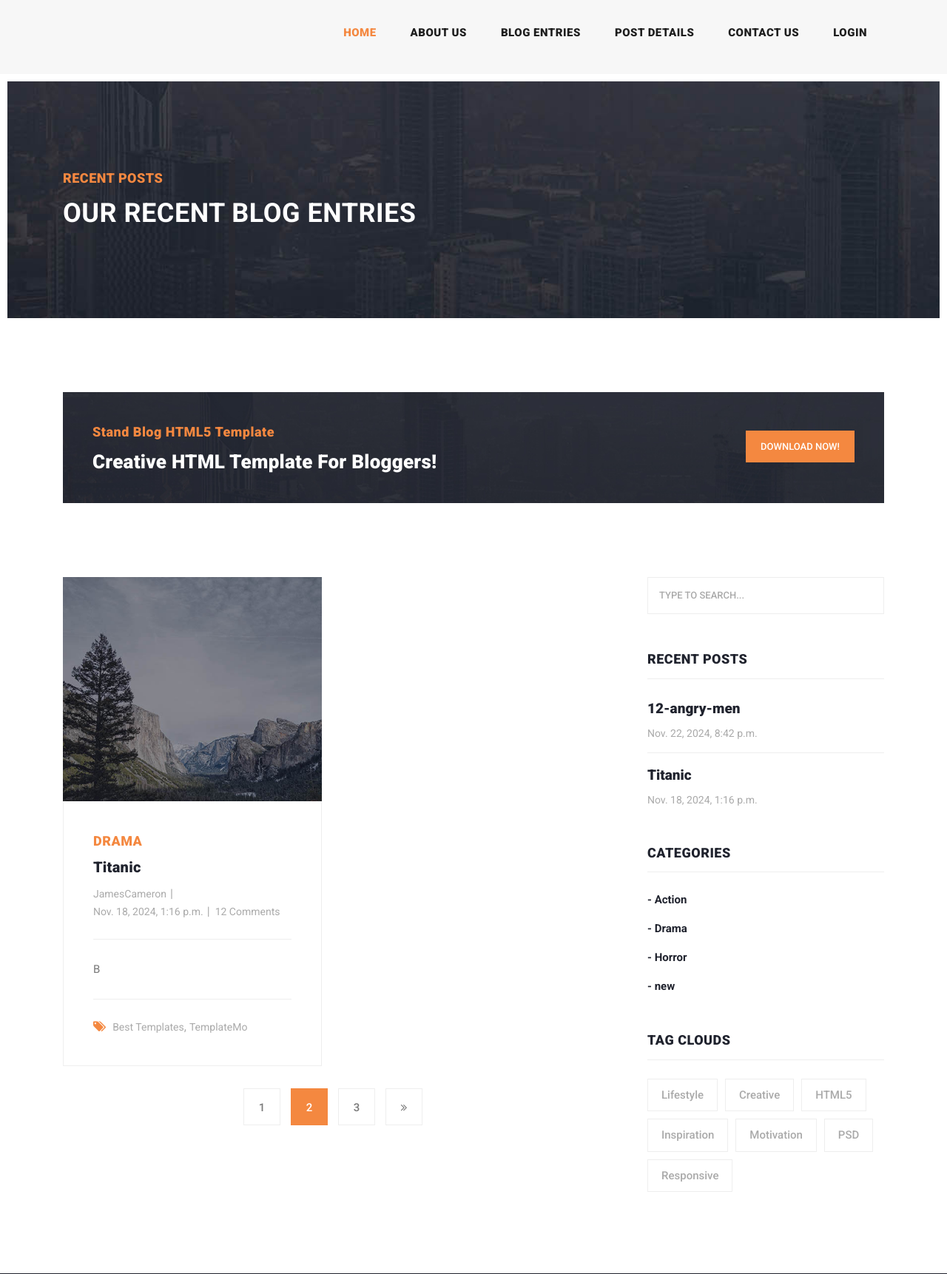
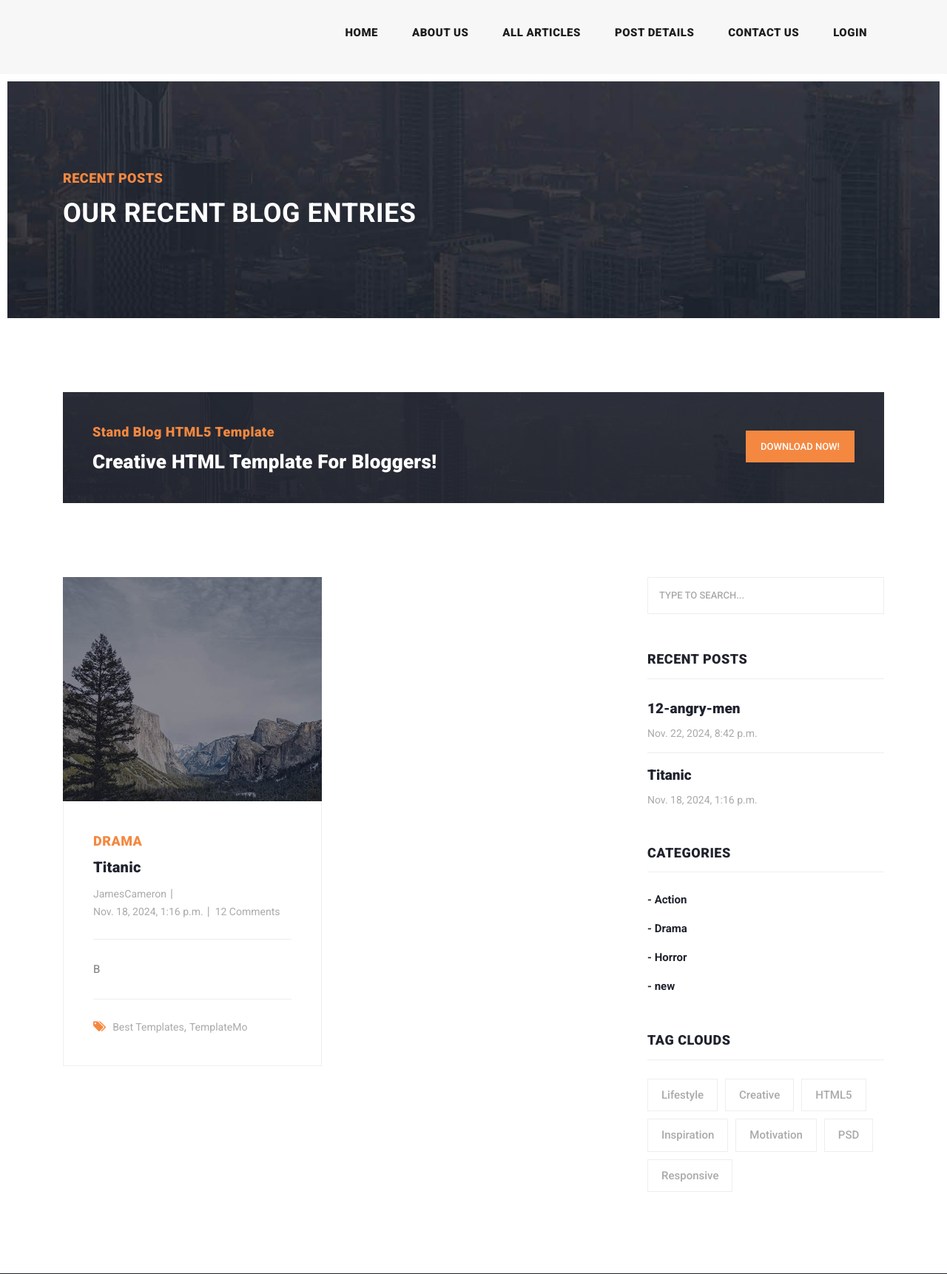
Before and after one commit to zarrroshin/BLOG, a Django app: a page that uses templates/includes/header.html in a window 1280 px wide. Shown: the top 1722 px of the page at 74% size. Run offline with Django 5.2, Linux system fonts and the light colour scheme; data comes from the database, SQL or seed files in the repository; both versions use the stored data as it was after the commit; some libraries are stand-ins or nearby versions.

Commit message:
implementing header design

```diff
--- a/blog/admin.py
+++ b/blog/admin.py
@@ -3,4 +3,4 @@ from .models import Article, Category,New
 
 admin.site.register(Article)
 admin.site.register(Category)
-admin.site.register(New)
+# admin.site.register(New)
--- a/blog/models.py
+++ b/blog/models.py
@@ -65,13 +65,13 @@ class Article(models.Model):
         return reverse('blog:article_detail',kwargs={'slug':self.slug})
 
 
-class New(models.Model):
-    title= models.CharField(max_length=70)
-    des = models.TextField()
-
-    def __str__(self):
-        return self.title
-
-    def save(self, *args, **kwargs):
-        self.title = self.title.replace(" ","*")
-        super(New,self).save(*args, **kwargs)
+# class New(models.Model):
+#     title= models.CharField(max_length=70)
+#     des = models.TextField()
+#
+#     def __str__(self):
+#         return self.title
+#
+#     def save(self, *args, **kwargs):
+#         self.title = self.title.replace(" ","*")
+#         super(New,self).save(*args, **kwargs)
--- a/blog/templates/blog/article_list.html
+++ b/blog/templates/blog/article_list.html
@@ -84,12 +84,28 @@
                             {% endfor %}
 
                             <div class="col-lg-12">
-                                <ul class="page-numbers">
-                                    <li><a href="#">1</a></li>
-                                    <li class="active"><a href="#">2</a></li>
-                                    <li><a href="#">3</a></li>
-                                    <li><a href="#"><i class="fa fa-angle-double-right"></i></a></li>
-                                </ul>
+                                {% if articles.has_other_pages %}
+
+                                    <ul class="page-numbers">
+                                        {% if articles.has_previous %}
+                                            <li><a href="?page={{ articles.previous_page_number }}"><i class="fa fa-angle-double-left"></i></a></li>
+                                        {% endif %}
+                                        {% for i in articles.paginator.page_range %}
+                                            {% if articles.number == i %}
+                                                <li class="active"><a href="?page={{ i }}">{{ i }}</a></li>
+
+                                            {% else %}
+                                                <li><a href="?page={{ i }}">{{ i }}</a></li>
+                                            {% endif %}
+
+                                        {% endfor %}
+                                        {% if articles.has_next %}
+                                        <li><a href="?page={{ articles.next_page_number }}"><i class="fa fa-angle-double-right"></i></a></li>
+
+                                        {% endif %}
+                                    </ul>
+
+                                {% endif %}
                             </div>
                         </div>
                     </div>
--- a/blog/views.py
+++ b/blog/views.py
@@ -1,6 +1,6 @@
 from django.shortcuts import render,get_object_or_404
 from blog.models import Article, Category
-
+from django.core.paginator import Paginator
 
 # Create your views here.
 def show(request,slug):
@@ -10,7 +10,10 @@ def show(request,slug):
 
 def article_list(request):
     articles = Article.objects.all()
-    return render(request,'blog/article_list.html', context={'articles':articles})
+    paginator = Paginator(articles, 1)
+    page = request.GET.get('page')
+    object_list = paginator.get_page(page)
+    return render(request,'blog/article_list.html', context={'articles':object_list})
 
 
 
--- a/home/templates/home/index.html
+++ b/home/templates/home/index.html
@@ -1,5 +1,6 @@
 {% extends 'base.html' %}
 {% load render_partial %}
+{% load social_share %}
 {% load static %}
 {% block title %}
     home
@@ -77,8 +78,7 @@
                                             <div class="col-6">
                                                 <ul class="post-share">
                                                     <li><i class="fa fa-share-alt"></i></li>
-                                                    <li><a href="#">Facebook</a>,</li>
-                                                    <li><a href="#"> Twitter</a></li>
+                                                    <li>{% post_to_whatsapp article.get_absolute_url "whatsapp" %}</li>
                                                 </ul>
                                             </div>
                                         </div>
--- a/standblog/settings.py
+++ b/standblog/settings.py
@@ -27,7 +27,7 @@ SECRET_KEY = 'django-insecure-7qm7231q8&2=v$k!skadxny(v!@1fuekqficza&0j1(2id%*1h
 # SECURITY WARNING: don't run with debug turned on in production!
 DEBUG = True
 
-ALLOWED_HOSTS = []
+ALLOWED_HOSTS = ['*']
 
 
 # Application definition
@@ -44,7 +44,8 @@ INSTALLED_APPS = [
     'blog',
     'django_cleanup.apps.CleanupConfig',
 
-    'django_render_partial'
+    'django_render_partial',
+    'django_social_share'
 ]
 
 MIDDLEWARE = [
--- a/templates/includes/header.html
+++ b/templates/includes/header.html
@@ -8,55 +8,45 @@
             </button>
             <div class="collapse navbar-collapse" id="navbarResponsive">
                 <ul class="navbar-nav ml-auto">
-                    <li class="nav-item active">
-                        <a class="nav-link" href="{% url 'home:home' %}">Home
-                            <span class="sr-only">(current)</span>
-                        </a>
+                    <!-- Home -->
+                    <li class="nav-item {% if request.resolver_match.url_name == 'home' %}active{% endif %}">
+                        <a class="nav-link" href="{% url 'home:home' %}">HOME</a>
                     </li>
+                    <!-- About Us -->
                     <li class="nav-item">
-                        <a class="nav-link" href="about.html">About Us</a>
+                        <a class="nav-link" href="about.html">ABOUT US</a>
                     </li>
+                    <!-- Blog Entries -->
+                    <li class="nav-item {% if request.resolver_match.url_name == 'list' %}active{% endif %}">
+                        <a class="nav-link" href="{% url 'blog:list' %}">All ARTICLES</a>
+                    </li>
+                    <li class="nav-item {% if request.resolver_match.url_name == "article_detail" %}active{% endif %}">
+                        <a class="nav-link" href="post-details.html">POST DETAILS</a>
+                    </li>
+                    <!-- Contact Us -->
                     <li class="nav-item">
-                        <a class="nav-link" href="{% url 'blog:list' %}">Blog Entries</a>
+                        <a class="nav-link" href="contact.html">CONTACT US</a>
                     </li>
-                    <li class="nav-item">
-                        <a class="nav-link" href="post-details.html">Post Details</a>
-                    </li>
-                    <li class="nav-item">
-                        <a class="nav-link" href="contact.html">Contact Us</a>
-                    </li>
-                    <li class="nav-item">
+                    <!-- User Section -->
+                    <li class="nav-item dropdown">
                         {% if request.user.is_authenticated %}
-                            <div>
-                                {% if request.user.firstname %}
-                                    {% if request.user.image %} }
-                                        <span><img src="{{ user.profile.image.url }}" width="40px" height="40px"
-                                                   style="border-radius: 100%"></span>
-                                    {% else %}
-                                        <span><img src="{% static 'images/profile.jpg' %}" width="40px" height="40px"
-                                                   style="border-radius: 100%"></span>
-                                    {% endif %}
-
-                                    <a class="nav-link" href="">{{ request.user.first_name }}</a>
+                            <a class="nav-link dropdown-toggle" href="#" id="userDropdown" role="button"
+                               data-toggle="dropdown" aria-haspopup="true" aria-expanded="false">
+                                {% if request.user.image %}
+                                    <img src="{{ user.profile.image.url }}" width="40" height="40"
+                                         class="rounded-circle" alt="User Image">
                                 {% else %}
-                                    {% if request.user.image %} }
-                                        <span><img src="{{ user.profile.image.url }}" width="40px" height="40px"
-                                                   style="border-radius: 100%"></span>
-                                    {% else %}
-                                        <span><img src="{% static 'images/profile.jpg' %}" width="40px" height="40px"
-                                                   style="border-radius: 100%"></span>
-                                    {% endif %}
-                                    <a class="nav-link" href="">{{ request.user.username }}</a>
-
+                                    <img src="{% static 'images/profile.jpg' %}" width="40" height="40"
+                                         class="rounded-circle" alt="Default Profile">
                                 {% endif %}
-
-                                <a href="{% url 'account:logout' %}"><span class="badge badge-danger">logout</span></a>
+                                {{ request.user.first_name|default:request.user.username }}
+                            </a>
+                            <div class="dropdown-menu dropdown-menu-right" aria-labelledby="userDropdown">
+                                <a class="dropdown-item" href="#">Profile</a>
+                                <a class="dropdown-item text-danger" href="{% url 'account:logout' %}">Logout</a>
                             </div>
-
-
                         {% else %}
-                            <a class="nav-link" href="/login">login</a>
-
+                            <a class="nav-link" href="{% url 'account:login' %}">Login</a>
                         {% endif %}
                     </li>
                 </ul>
```
Also changed, not shown: db.sqlite3.
